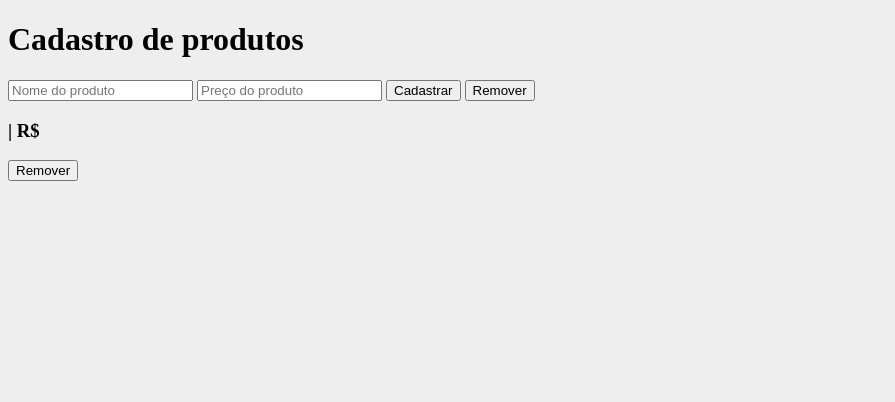
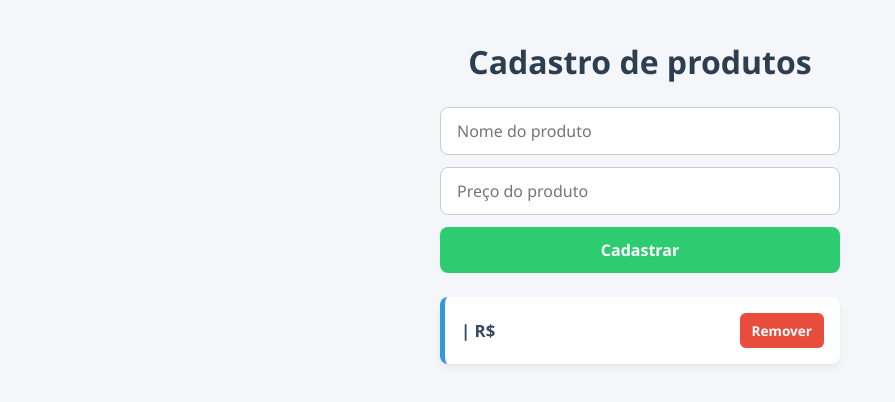
Before and after one commit to brunowinckb/Atividade-Fullstack---16-09, a website: page index.html in a window 1280 px wide. Both pictures are taken after a click on the button "Cadastrar". Shown: the whole page, without its empty margins (0-895 px from the left). Drawn offline with Linux system fonts and the light colour scheme.

Commit message:
primeiro commit

```diff
--- a/index.html
+++ b/index.html
@@ -19,5 +19,3 @@
 </body>
 
 </html>
-
-<button onclick="removerProduto()">Remover</button>
--- a/style.css
+++ b/style.css
@@ -1,7 +1,101 @@
 @charset "UTF-8";
 
+* {
+    margin: 0;
+    padding: 0;
+    box-sizing: border-box;
+    font-family: 'Segoe UI', Tahoma, Geneva, Verdana, sans-serif;
+}
+
+body {
+    background-color: #f4f6f9;
+    color: #333;
+    display: flex;
+    flex-direction: column;
+    align-items: center;
+    padding: 40px 20px;
+    min-height: 100vh;
+}
+
+h1 {
+    margin-bottom: 24px;
+    color: #2c3e50;
+    font-size: 2rem;
+}
+
+input[type="text"] {
+    width: 100%;
+    max-width: 400px;
+    padding: 12px 16px;
+    margin-bottom: 12px;
+    border: 1px solid #ccc;
+    border-radius: 8px;
+    font-size: 1rem;
+    outline: none;
+    transition: border-color 0.2s ease, box-shadow 0.2s ease;
+}
+
+input[type="text"]:focus {
+    border-color: #3498db;
+    box-shadow: 0 0 0 3px rgba(52, 152, 219, 0.2);
+}
+
+body > button {
+    width: 100%;
+    max-width: 400px;
+    padding: 12px;
+    background-color: #2ecc71;
+    color: white;
+    border: none;
+    border-radius: 8px;
+    font-size: 1rem;
+    font-weight: bold;
+    cursor: pointer;
+    transition: background-color 0.2s ease, transform 0.1s ease;
+    margin-bottom: 24px;
+}
+
+body > button:hover {
+    background-color: #27ae60;
+}
+
+body > button:active {
+    transform: scale(0.98);
+}
+
+#caixa {
+    background-color: white;
+    width: 100%;
+    max-width: 400px;
+    padding: 16px;
+    margin-bottom: 12px;
+    border-radius: 8px;
+    box-shadow: 0 4px 6px rgba(0, 0, 0, 0.05);
+    display: flex;
+    justify-content: space-between;
+    align-items: center;
+    border-left: 5px solid #3498db;
+}
+
+#caixa h3 {
+    font-size: 1.05rem;
+    color: #34495e;
+    font-weight: 600;
+}
 
 
-body {
-    background-color: rgb(238, 238, 238);
+#caixa button {
+    background-color: #e74c3c;
+    color: white;
+    border: none;
+    padding: 8px 12px;
+    border-radius: 6px;
+    font-size: 0.85rem;
+    font-weight: bold;
+    cursor: pointer;
+    transition: background-color 0.2s ease;
 }
+
+#caixa button:hover {
+    background-color: #c0392b;
+}
```
Also changed, not shown: package.json (added, +24 -0 lines), server.js (added, +7 -0 lines), script.js (line endings or trailing spaces), 1 other file.
